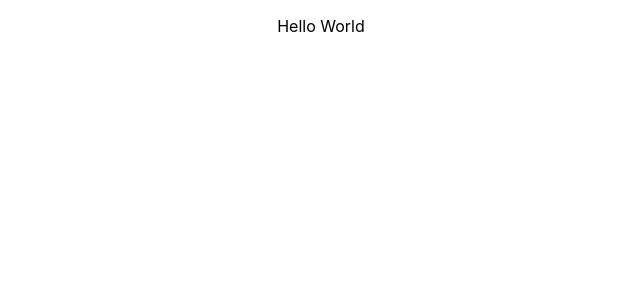
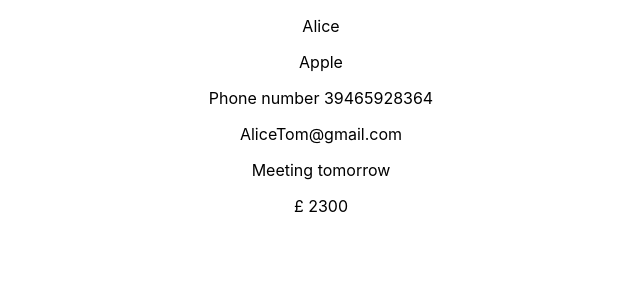
Before and after one commit to eds-101/web3CRM, a React (Create React App) app in the folder web3crm-frontend/: page / in a window 1280 px wide. Shown: the top 300 px of the page, without its empty margins (319-959 px from the left). Built offline with nearby package versions, Linux system fonts and the light colour scheme.

Commit message:
DummyData add and outputed

```diff
--- a/web3crm-frontend/src/App.js
+++ b/web3crm-frontend/src/App.js
@@ -1,10 +1,23 @@
-
 import './App.css';
 
+import { useState } from 'react'
+
+import ContactList from './components/ContactList/ContactList'
+
+const DummyData = [{'name': 'Alice',
+'company': 'Apple',
+'phone': 39465928364,
+'email': 'AliceTom@gmail.com',
+'notes': 'Meeting tomorrow',
+'contract worth': 2300}]
+
 function App() {
+
+  const [Data, setData] = useState(DummyData)
+
   return (
     <div className="App">
-      <p>Hello World</p>
+      <ContactList data={Data}/>
     </div>
   );
 }
--- /dev/null
+++ b/web3crm-frontend/src/components/ContactItem/ContactItem.js
@@ -0,0 +1,15 @@
+function ContactItem(props){
+
+    return(
+        <div className="ContactItem">
+            <p>{props.name}</p>
+            <p>{props.company}</p>
+            <p>Phone number {props.phone}</p>
+            <p>{props.email}</p>
+            <p>{props.notes}</p>
+            <p>£ {props.contract}</p>
+        </div>
+    )
+}
+
+export default ContactItem
--- /dev/null
+++ b/web3crm-frontend/src/components/ContactList/ContactList.js
@@ -0,0 +1,15 @@
+import ContactItem from '../ContactItem/ContactItem'
+
+
+function ContactList(props){
+
+    return(
+        <div>
+            {props.data.map((item) => {
+               return <ContactItem name={item['name']} company={item['company']} phone={item['phone']} email={item['email']} notes={item['notes']} contract={item['contract worth']} />
+            })}
+        </div>
+    )
+}
+
+export default ContactList
```
Also changed, not shown: web3crm-frontend/src/components/ContactItem/ContactItem.css (added), web3crm-frontend/src/components/ContactList/ContactList.css (added).
